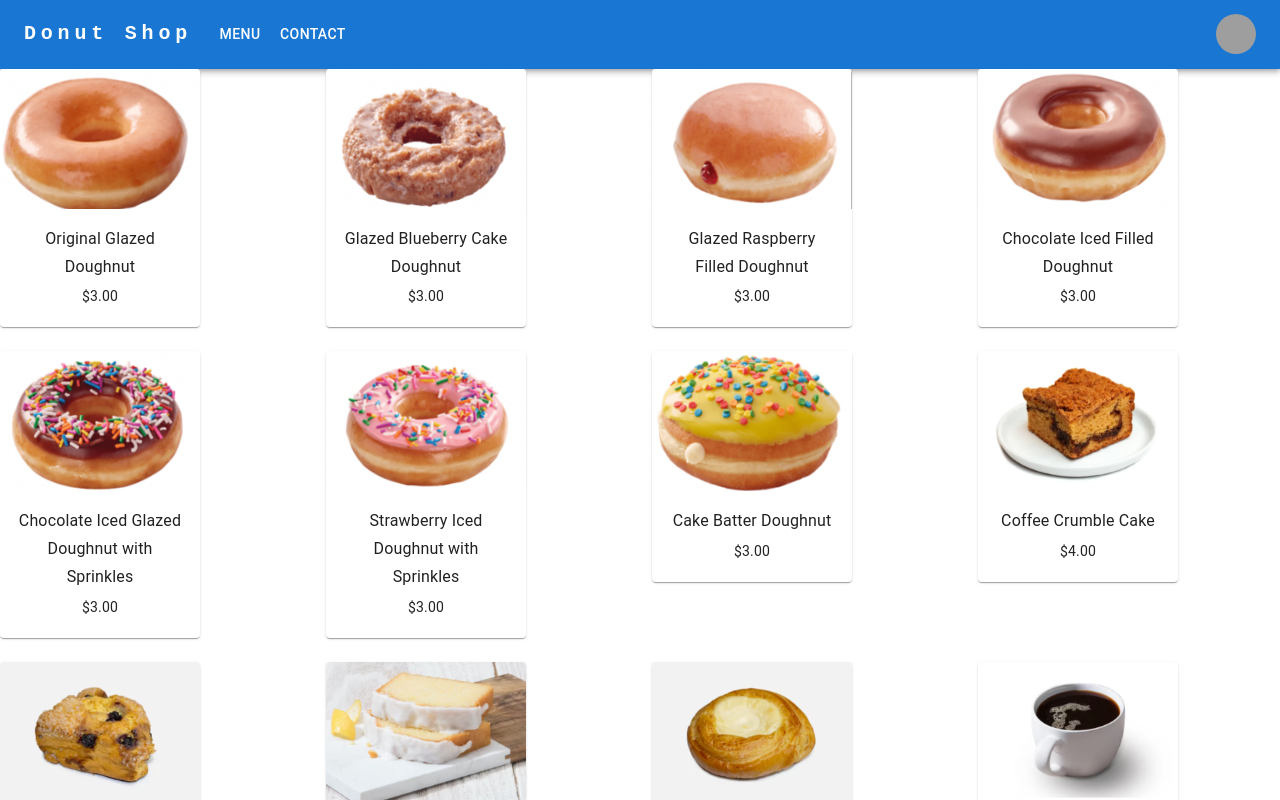
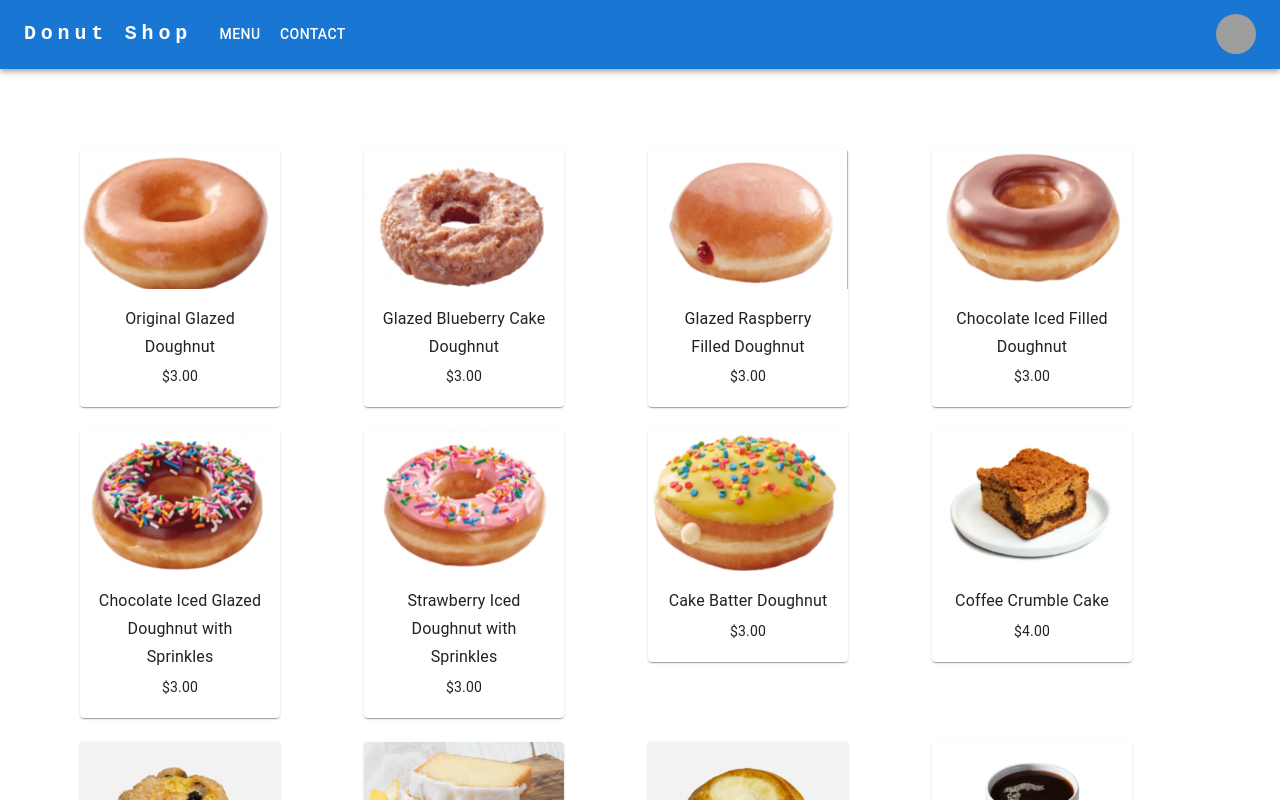
Before and after one commit to Muniba-Ahmed/donutshop, a React (Create React App) app: page /menu in a window 1280 px wide. Shown: the top 800 px of the page. Built offline with nearby package versions, Linux system fonts and the light colour scheme; grey boxes are pictures that could not be loaded.

Commit message:
made recommended changes

```diff
--- a/src/components/GridItem.js
+++ b/src/components/GridItem.js
@@ -10,9 +10,8 @@ import {
   Button,
   Box,
 } from "@mui/material";
-// import { itemList2 } from "../helpers/ItemList";
 
-const style = {
+const modalStyle = {
   position: "absolute",
   top: "50%",
   left: "50%",
@@ -24,7 +23,12 @@ const style = {
   p: 4,
 };
 
-function GridItem({ itemList2 }) {
+const menuContainerStyle = {
+  padding: 5,
+  margin: 5,
+};
+
+function GridItem({ itemDetailsList }) {
   const [selectedItem, setSelectedItem] = useState(null);
 
   const handleModalOpen = (item) => {
@@ -36,55 +40,63 @@ function GridItem({ itemList2 }) {
   };
 
   return (
-    <Grid container rowSpacing={3} columnSpacing={{ xs: 1, sm: 2, md: 3 }}>
-      {itemList2.map((item, index) => (
-        <Grid item xs={12} sm={6} md={3} key={index}>
+    <Box sx={menuContainerStyle}>
+      <Grid
+        container
+        spacing={3}
+        rowSpacing={3}
+        columnSpacing={{ xs: 1, sm: 3, md: 2 }}
+      >
+        {itemDetailsList.map((menuItem, index) => (
+          <Grid item xs={12} sm={6} md={3} lg={3} key={index}>
             <Card sx={{ maxWidth: 200 }}>
               <CardActionArea
                 onClick={() => {
-                handleModalOpen(item);
+                  handleModalOpen(menuItem);
                 }}
               >
                 <CardMedia
                   component="img"
                   height="140"
-                image={item.image}
+                  image={menuItem.image}
                   alt="menu item"
                 />
                 <CardContent>
                   <Typography gutterBottom variant="subtitle1" component="div">
-                  {item.name}
+                    {menuItem.name}
                   </Typography>
                   <Typography gutterBottom variant="body2" component="div">
-                  {`$${item.price}.00`}
+                    {`$${menuItem.price}.00`}
                   </Typography>
                 </CardContent>
               </CardActionArea>
             </Card>
           </Grid>
         ))}
-
+        {selectedItem && (
           <Modal open={selectedItem !== null} onClose={handleCloseModal}>
-        <Box sx={style}>
+            <Box sx={modalStyle}>
               <div>
-            <Typography variant="h5">{selectedItem?.name}</Typography>
+                <Typography variant="h5">{selectedItem.name}</Typography>
                 <Typography variant="body1" sx={{ mt: 2 }}>
-              {selectedItem?.description}
+                  {selectedItem.description}
                 </Typography>
-            <img src={selectedItem?.image} alt={selectedItem?.name} />
+                <img src={selectedItem.image} alt={selectedItem.name} />
                 <Typography variant="body1" sx={{ mt: 2 }}>
-              Inventory: {selectedItem?.inventory}
+                  Inventory: {selectedItem.inventory}
                 </Typography>
                 <Typography variant="body1" sx={{ mt: 2 }}>
-              {`$${selectedItem?.price}.00`}
+                  {`$${selectedItem.price}.00`}
                 </Typography>
                 <Button variant="contained" onClick={handleCloseModal}>
-              Close
+                  Exit
                 </Button>
               </div>
             </Box>
           </Modal>
+        )}
       </Grid>
+    </Box>
   );
 }
 
--- a/src/helpers/ItemList.js
+++ b/src/helpers/ItemDetailsList.js
@@ -172,7 +172,7 @@ export const itemList = [
   },
 ];
 
-export const itemList2 = itemList.map((obj) => {
+export const itemDetailsList = itemList.map((obj) => {
   let price;
 
   switch (obj.type) {
@@ -198,5 +198,3 @@ export const itemList2 = itemList.map((obj) => {
     inventory: 10,
   };
 });
-
-console.log("is this working", itemList2);
--- a/src/pages/Menu.js
+++ b/src/pages/Menu.js
@@ -1,12 +1,12 @@
 import React from "react";
-import { itemList2 } from "../helpers/ItemList";
+import { itemDetailsList } from "../helpers/ItemDetailsList";
 
 import GridItem from "../components/GridItem";
 
 function Menu() {
   return (
     <div>
-      <GridItem itemList2={itemList2} />
+      <GridItem itemDetailsList={itemDetailsList} />
     </div>
   );
 }
```
Lines whose indentation alone changed are shown as unchanged.
